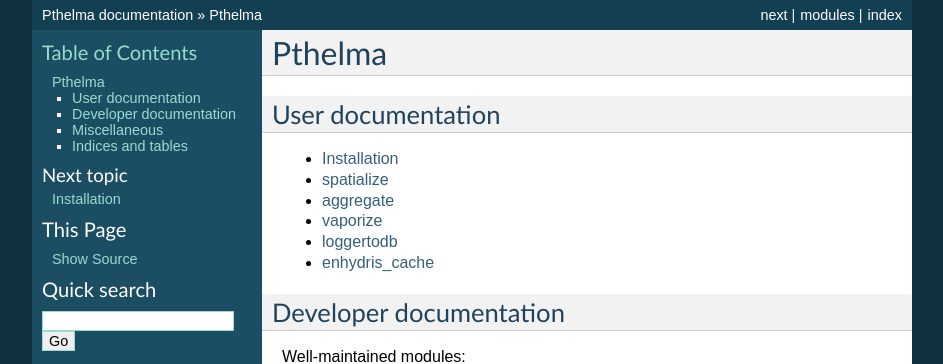
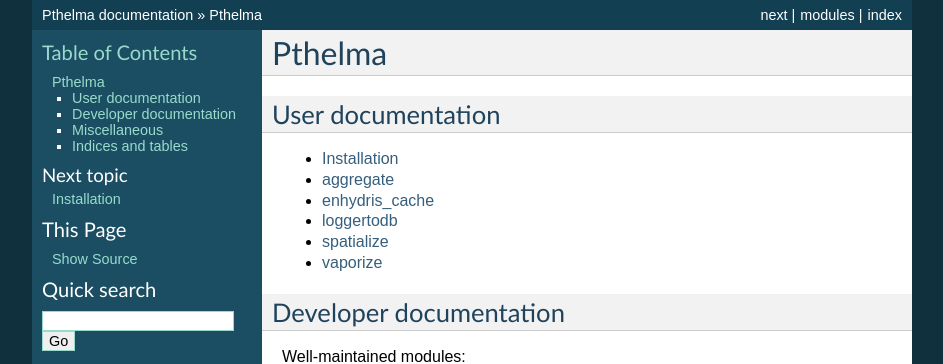
Before and after one commit to openmeteo/pthelma, a Sphinx documentation site: the page built from doc/index.rst, in a window 1280 px wide. Shown: the top 364 px of the page, without its empty margins (168-1111 px from the left). Built offline with Sphinx 7.4.7, drawn with Linux system fonts in a browser that asks for light colours.

Commit message:
CLI applications in alphabetical order in docs
When the CLI applications were renamed, we had failed to reorder their
list in the documentation.

```diff
--- a/doc/index.rst
+++ b/doc/index.rst
@@ -8,11 +8,11 @@ User documentation
    :maxdepth: 1
 
    user/install
+   user/aggregate
+   user/enhydris_cache
+   user/loggertodb
    user/spatialize
-   user/aggregate
    user/vaporize
-   user/loggertodb
-   user/enhydris_cache
 
 Developer documentation
 -----------------------
```
